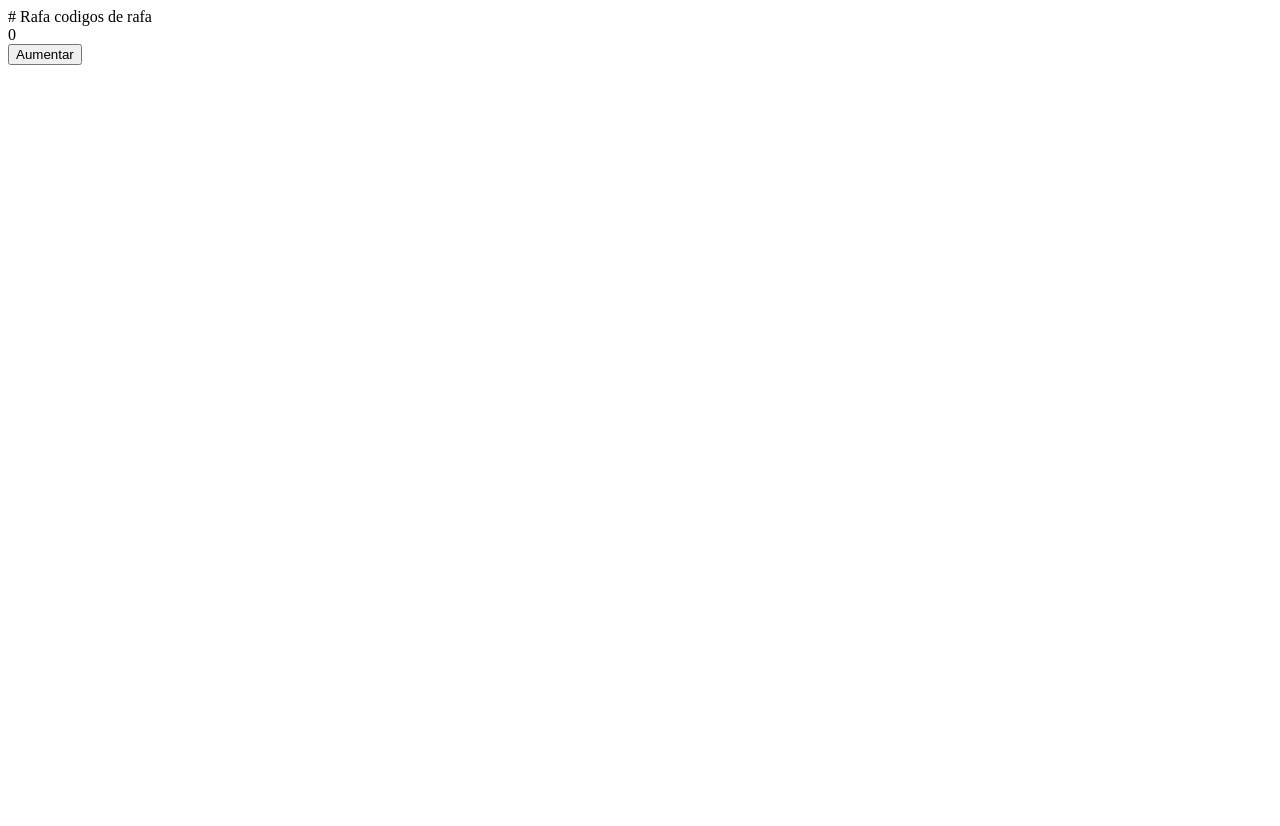
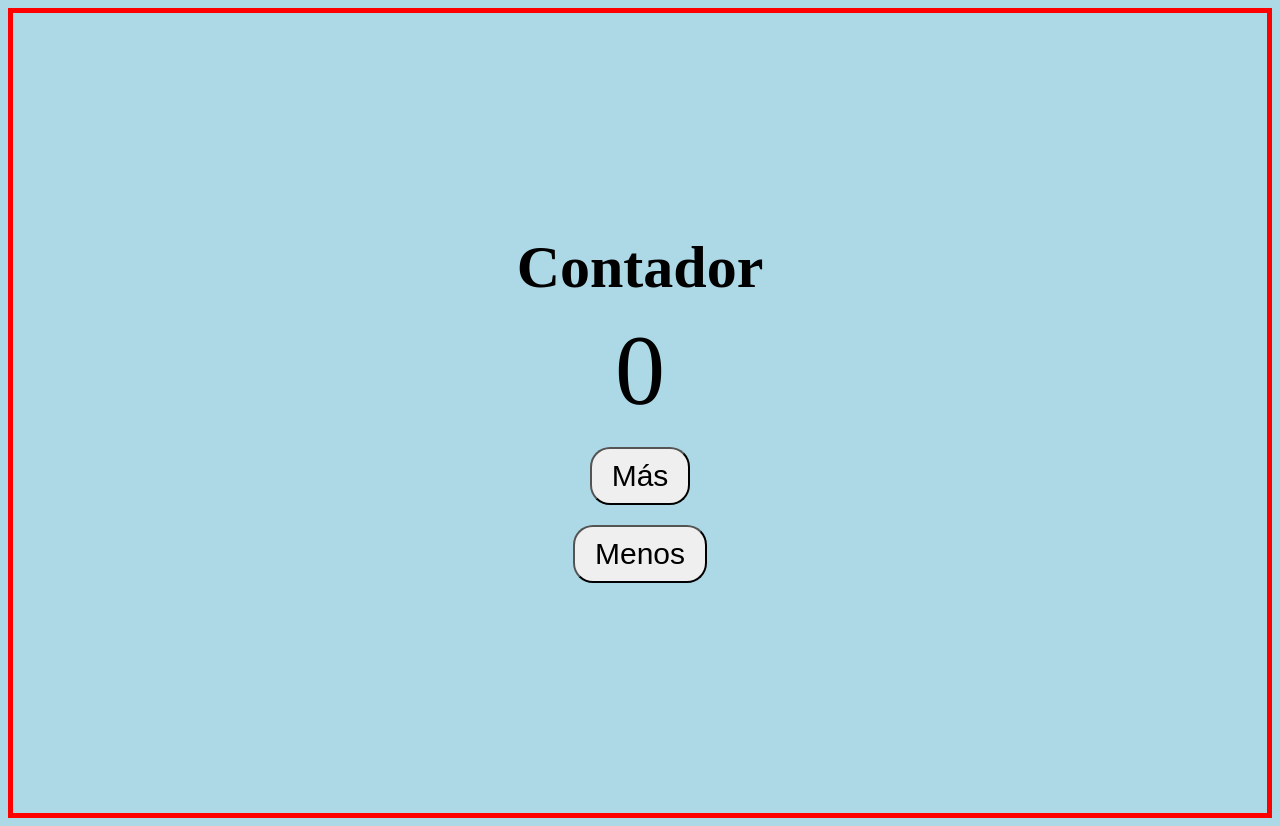
Before and after one commit to Rafaverde12345/Rafa, a plain HTML site: page index.html in a window 1280 px wide. Before the commit the page ends 800 px from the top, so only its background shows below. Drawn offline with Linux system fonts and the light colour scheme.

Commit message:
Update index.html

```diff
--- a/index.html
+++ b/index.html
@@ -1,10 +1,58 @@
-# Rafa
-codigos de rafa
-
 <!DOCTYPE html>
 <html>
-  <body>
-    <div id="contador">0</div>
-    <button onclick="document.getElementById('contador').innerText++">Aumentar</button>
-  </body>
+<head>
+  <meta charset="utf-8">
+  <title>Rafa</title>
+  <style>
+    body {
+      text-align: center;
+      background-color: lightblue;
+      border: 5px solid red;
+      height: 100vh;
+
+      display: flex;
+      flex-direction: column;
+      justify-content: center;
+      align-items: center;
+    }
+
+    button {
+      font-size: 30px;
+      border-radius: 20px;
+      margin: 10px;
+      padding: 10px 20px;
+    }
+
+    h1 {
+      font-size: 60px;
+      margin: 0;
+    }
+
+    p {
+      font-size: 100px;
+      margin: 10px 0;
+    }
+  </style>
+</head>
+<body>
+  <h1>Contador</h1>
+  <p id="contador">0</p>
+
+  <button onclick="aumentar()">Más</button>
+  <button onclick="disminuir()">Menos</button>
+
+  <script>
+    let valor = 0;
+
+    function aumentar() {
+      valor += 1; // primero cambiamos
+      document.querySelector("#contador").innerText = valor; // luego mostramos
+    }
+
+    function disminuir() {
+      valor -= 1;
+      document.querySelector("#contador").innerText = valor;
+    }
+  </script>
+</body>
 </html>
```
